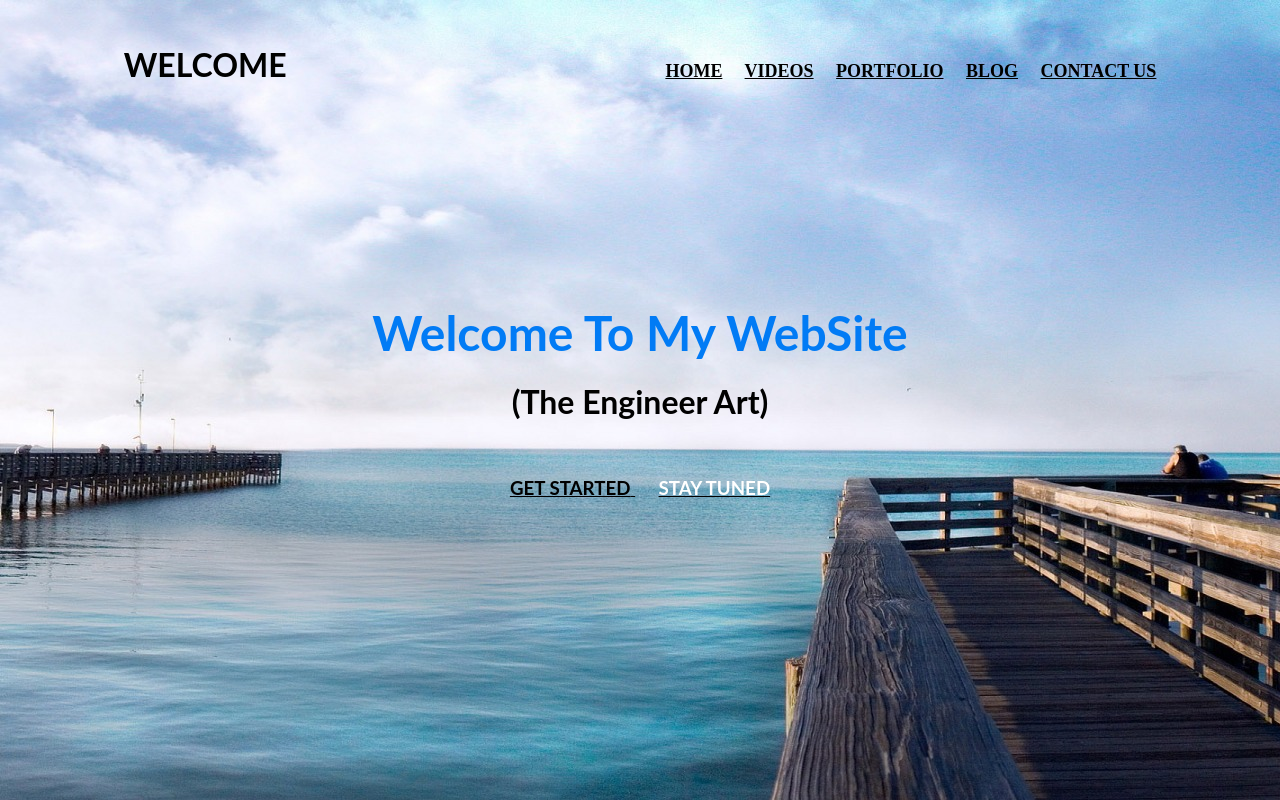
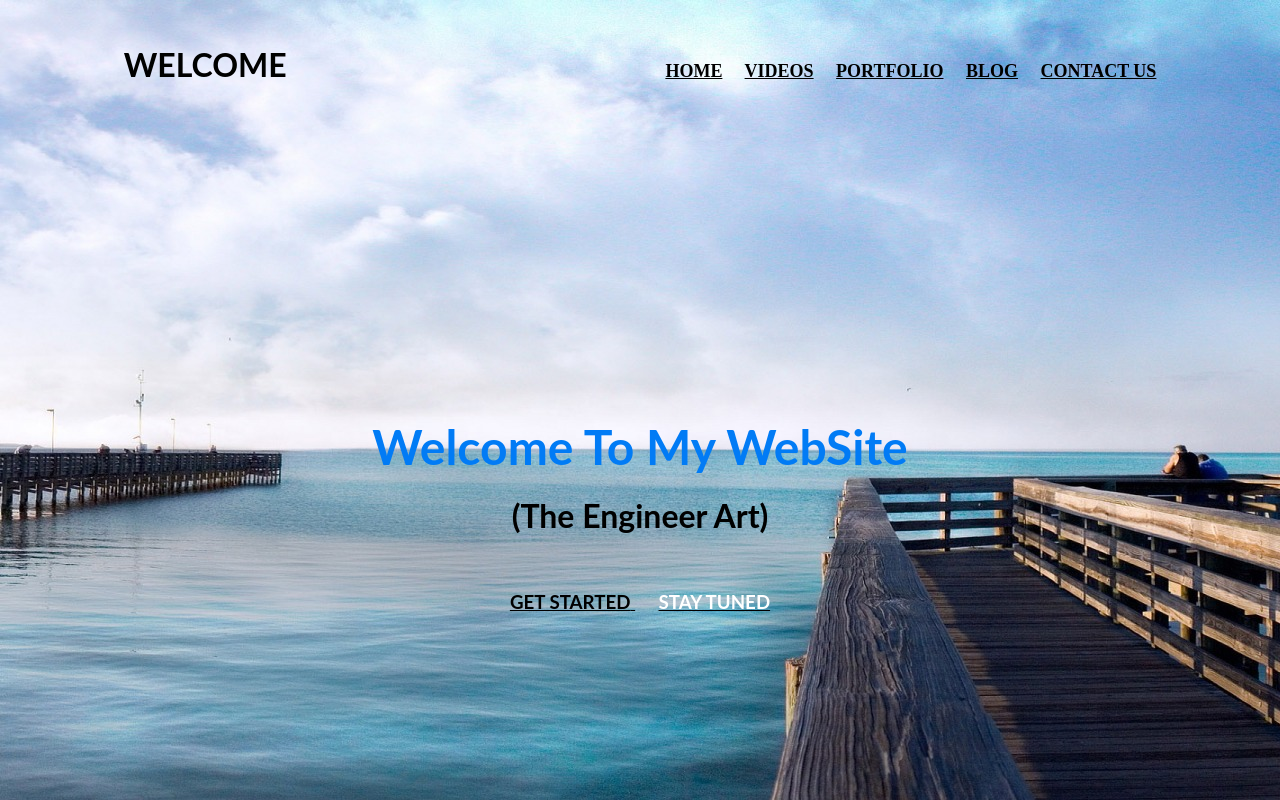
Before and after one commit to MohitTiwari18/test.github.io, a plain HTML site: page index.html in a window 1280 px wide. Drawn offline with Linux system fonts and the light colour scheme.

Commit message:
Update index.html

```diff
--- a/index.html
+++ b/index.html
@@ -26,7 +26,7 @@
     </h3>
     <br /><br /><br /><br /><br /><br /><br /><br /><br /><br />
     <h1 align="center">
-        <font face="Lato" color="#017bf5" size="20">
+        <font face="Lato" color="#017bf5" size="20"><br><br>
             Welcome To My WebSite
         </font>
     </h1>
```
